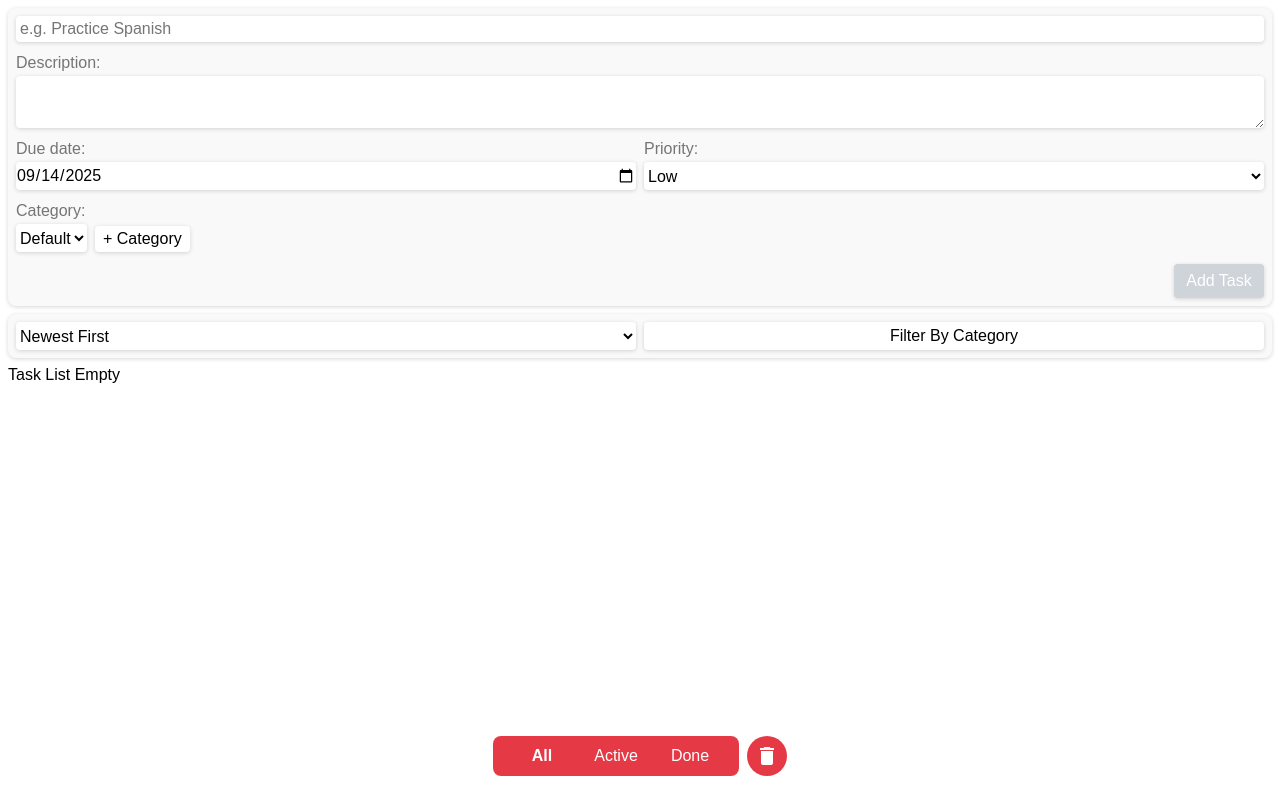
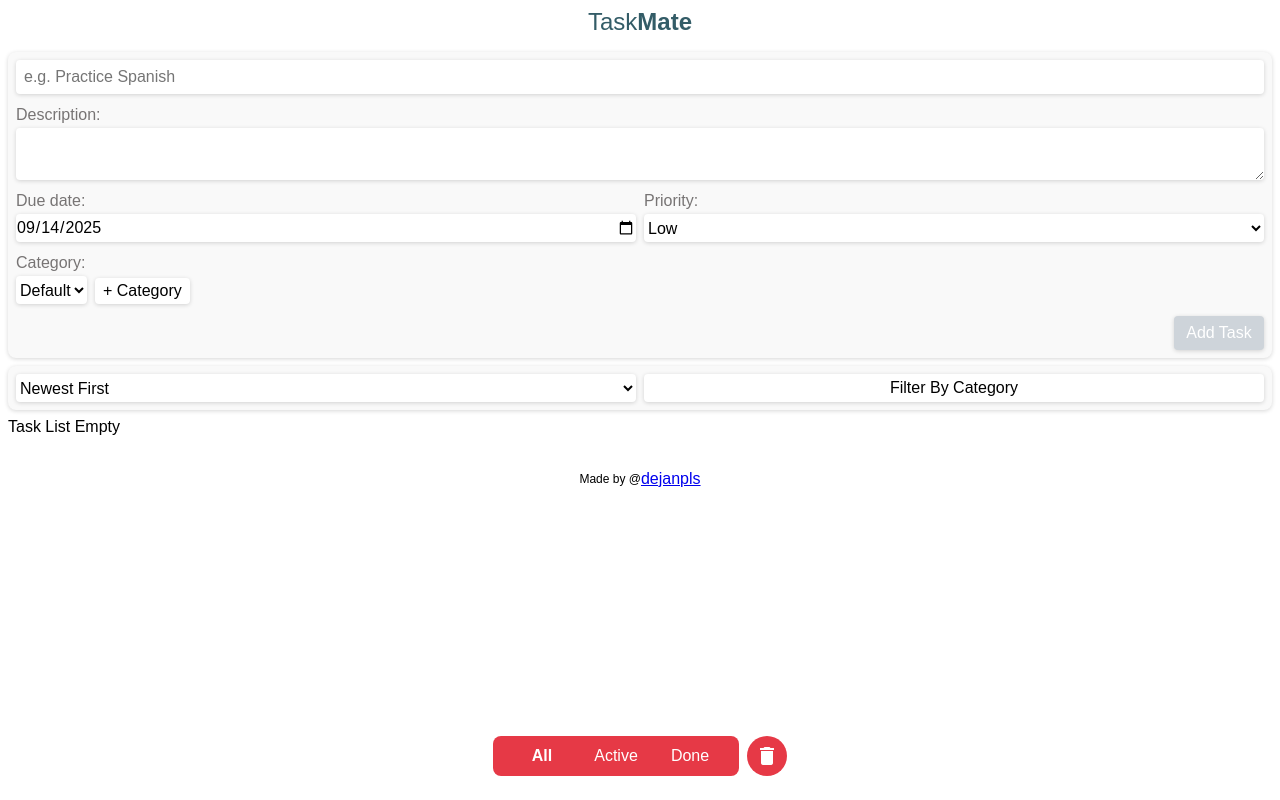
Before and after one commit to dejanpls/taskmate, a React (Vite) app: page / in a window 1280 px wide. Built offline with nearby package versions, Linux system fonts and the light colour scheme.

Commit message:
feat(index.html): add and style header and footer

```diff
--- a/index.html
+++ b/index.html
@@ -12,7 +12,9 @@
     <title>Vite + React</title>
   </head>
   <body>
+    <header><h1>Task<span>Mate</span><h1></header>
     <div id="root"></div>
+    <footer>Made by @<a href="#">dejanpls</a></footer>
     <script type="module" src="/src/main.jsx"></script>
   </body>
 </html>
--- a/src/styles/categoryFilter.css
+++ b/src/styles/categoryFilter.css
@@ -1,6 +1,6 @@
 div.categoryFilterContainer {
   position: absolute;
-  top: 360px;
+  top: 408px;
   left: 50%;
   transform: translateX(-50%);
   border: none;
--- a/src/styles/form.css
+++ b/src/styles/form.css
@@ -9,7 +9,7 @@ form {
 }
 
 form input#title {
-  padding: 4px;
+  padding: 8px;
   border-radius: 4px;
   background-color: white;
   border: var(--border-form);
--- a/src/styles/style.css
+++ b/src/styles/style.css
@@ -32,3 +32,28 @@
   --shadow-secondary: rgba(50, 50, 93, 0.25) 0px 6px 12px -2px,
     rgba(0, 0, 0, 0.3) 0px 3px 7px -3px;
 }
+
+header {
+  display: flex;
+  justify-content: center;
+  padding: 8px 0;
+}
+
+header h1 {
+  font-size: 24px;
+  font-weight: 300;
+  color: #335c67;
+}
+
+header h1 span {
+  font-size: 24px;
+  font-weight: 700;
+}
+
+footer {
+  font-size: 12px;
+  display: flex;
+  justify-content: center;
+  align-items: center;
+  height: 70px;
+}
```
